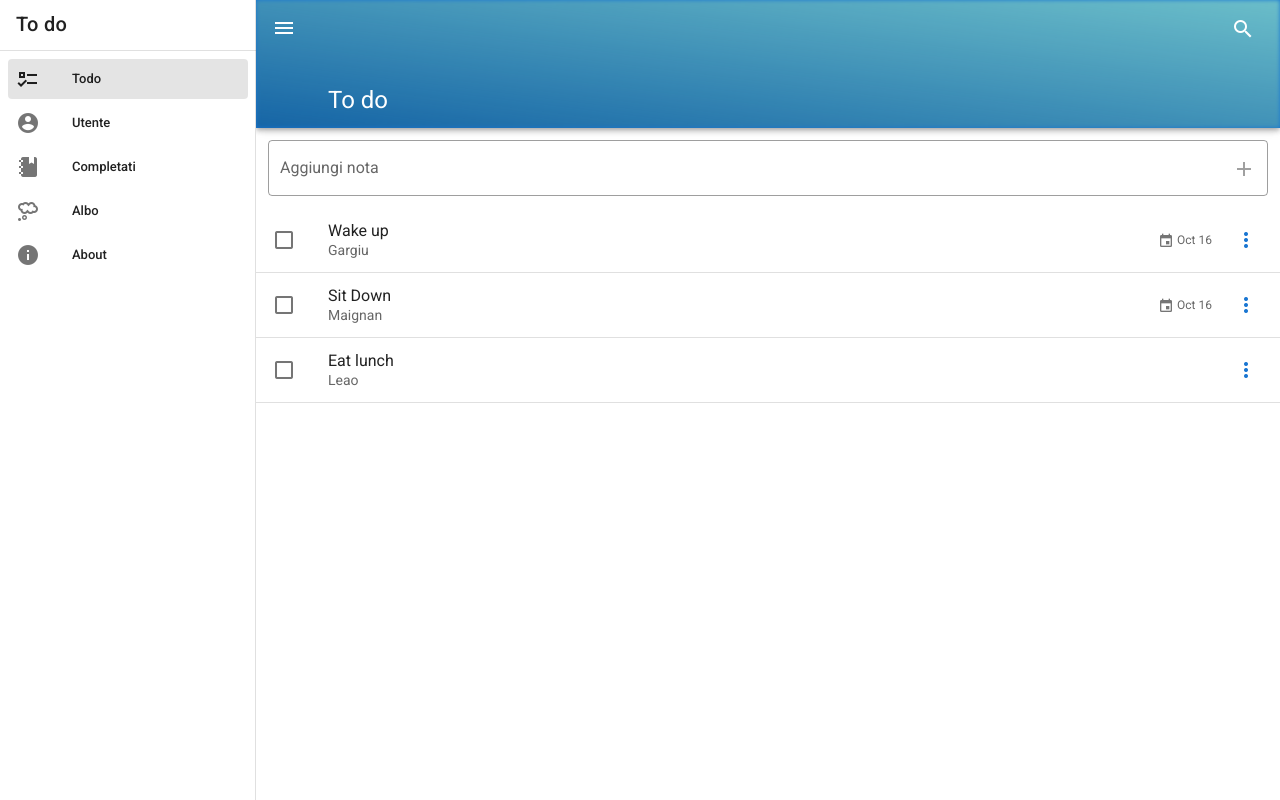
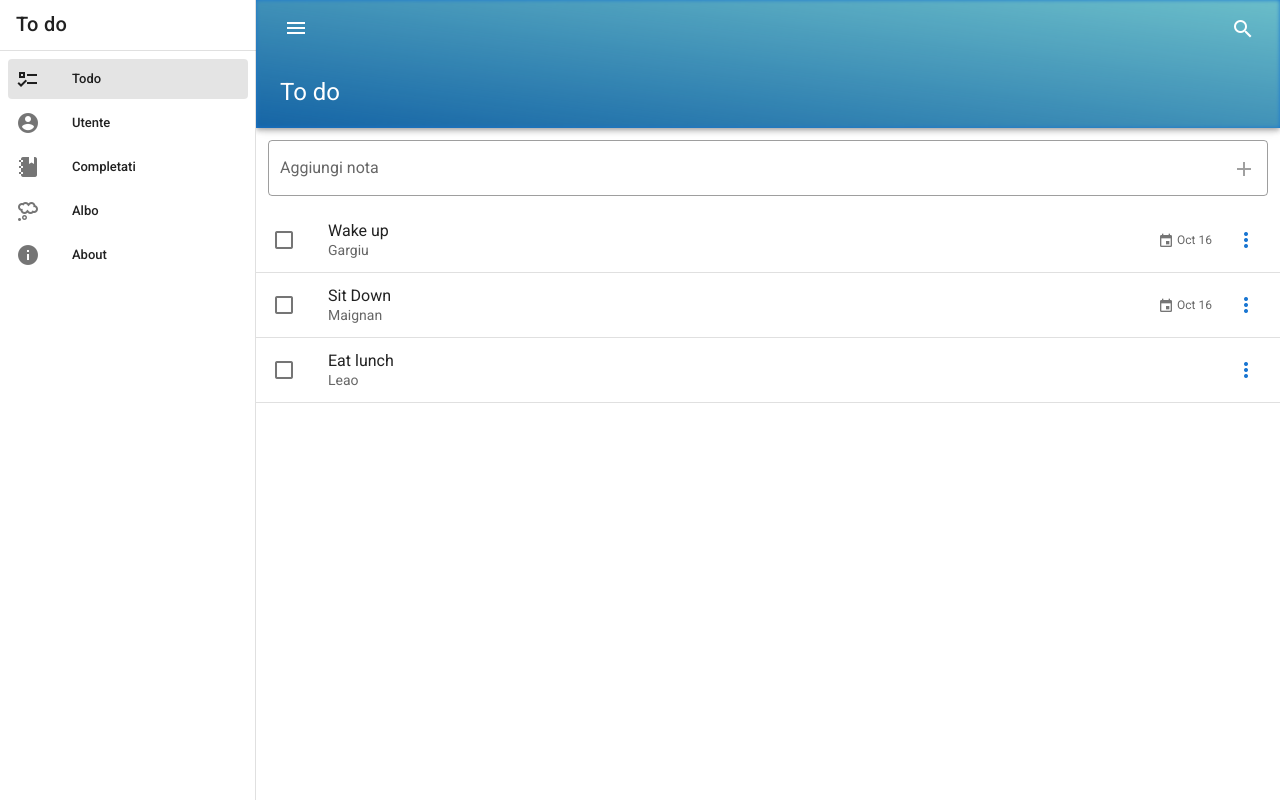
Before and after one commit to Tizzz-555/todo-app, a Vue app: page / in a window 1280 px wide. Built offline with nearby package versions, Linux system fonts and the light colour scheme.

Commit message:
fix header issues

```diff
--- a/src/App.vue
+++ b/src/App.vue
@@ -48,13 +48,16 @@
         ></v-img>
       </template>
 
-      <v-app-bar-nav-icon @click="drawer = !drawer"></v-app-bar-nav-icon>
-
-      <v-toolbar-title>To do</v-toolbar-title>
-
-      <v-spacer></v-spacer>
-
-      <search />
+      <v-container class="pa-3">
+        <v-row>
+          <v-app-bar-nav-icon @click="drawer = !drawer"></v-app-bar-nav-icon>
+          <v-spacer></v-spacer>
+          <search />
+        </v-row>
+        <v-row>
+          <v-toolbar-title class="ml-2">To do</v-toolbar-title>
+        </v-row>
+      </v-container>
     </v-app-bar>
 
     <v-main>
```
